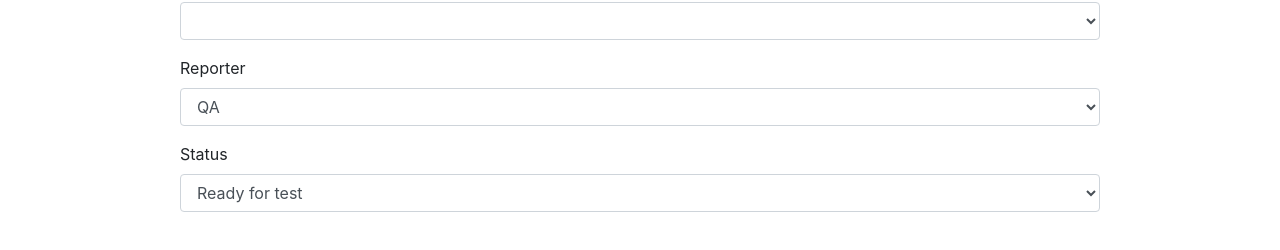
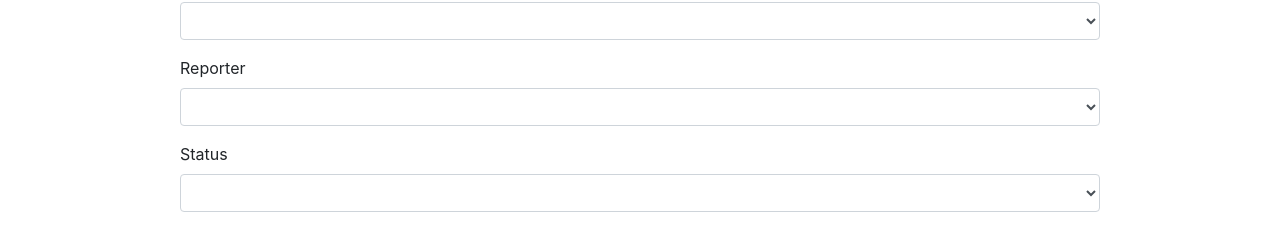
Before and after one commit to PCMacOS/Angular-Academy-Project, an Angular app: page /post in a window 1280 px wide. Shown: the part 609-859 px from the top of the page. Built offline with nearby package versions, Linux system fonts and the light colour scheme.

Commit message:
fix search functionality fild

```diff
--- a/src/app/modules/table/post-form/post-form.component.html
+++ b/src/app/modules/table/post-form/post-form.component.html
@@ -26,14 +26,14 @@
     <div class="form-group">
       <label>Reporter</label>
       <select class="form-control" formControlName="reporter">
-          <option class="dropdown-item" *ngFor="let reporter of reporter">{{reporter}}</option>
+          <option class="dropdown-item" *ngFor="let reporter of reporter" [value]="reporter.id">{{reporter.name}}</option>
       </select>
     </div>
 
     <div class="form-group">
       <label for="exampleFormControlSelect1">Status</label>
       <select class="form-control" formControlName="status">
-          <option class="dropdown-item" *ngFor="let status of status">{{status}}</option>
+          <option class="dropdown-item" *ngFor="let status of status" [value]="status.id">{{status.name}}</option>
       </select>
     </div>
 
--- a/src/app/modules/table/post-form/post-form.component.ts
+++ b/src/app/modules/table/post-form/post-form.component.ts
@@ -12,8 +12,16 @@ import { Table } from '../table/table.model';
 export class PostFormComponent implements OnInit {
 
   editFlag: boolean
-  status: any = ['Ready for test', 'Done', 'Rejected'];
-  reporter: any = ['QA', 'PO', 'DEV'];
+  status: any = [
+    { id: 'Ready for test', name : 'Ready for test'},
+    { id: 'Done', name : 'Done'},
+    { id: 'Rejected', name : 'Rejected'}
+  ];
+  reporter: any = [
+    { id: 'QA', name : 'QA'},
+    { id: 'PO', name : 'PO'},
+    { id: 'DEV', name : 'DEV'}
+  ];
   priority: any = [
     { id: 1, name : 'Minor'},
     { id: 2, name : 'Major'},
```
